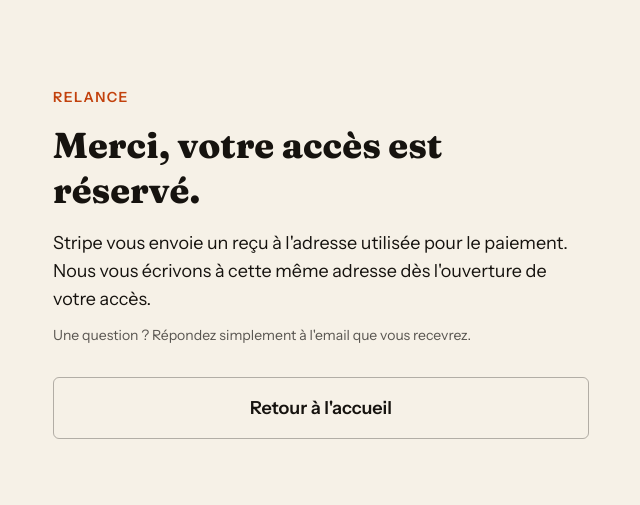
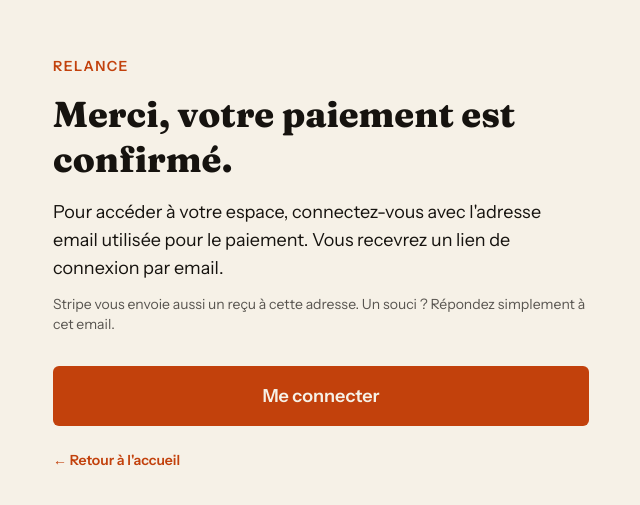
Before and after one commit to fabiendarrietlog-collab/Relance, a Next.js app: page /merci in a window 1280 px wide. Shown: the part 137-642 px from the top of the page, without its empty margins (319-959 px from the left). Built offline with nearby package versions, Linux system fonts and the light colour scheme.

Commit message:
Update page.tsx

```diff
--- a/app/merci/page.tsx
+++ b/app/merci/page.tsx
@@ -1,7 +1,7 @@
 import type { Metadata } from "next";
 
 export const metadata: Metadata = {
-  title: "Merci : votre accès est réservé",
+  title: "Merci : votre paiement est confirmé",
   robots: { index: false },
 };
 
@@ -12,21 +12,25 @@ export default function Merci() {
         Relance
       </p>
       <h1 className="mt-4 font-titre text-4xl font-extrabold leading-tight">
-        Merci, votre accès est réservé.
+        Merci, votre paiement est confirmé.
       </h1>
       <p className="mt-4 text-lg">
-        Stripe vous envoie un reçu à l&apos;adresse utilisée pour le paiement.
-        Nous vous écrivons à cette même adresse dès l&apos;ouverture de votre
-        accès.
+        Pour accéder à votre espace, connectez-vous avec l&apos;adresse email
+        utilisée pour le paiement. Vous recevrez un lien de connexion par
+        email.
       </p>
       <p className="mt-3 text-sm text-encre/70">
-        Une question ? Répondez simplement à l&apos;email que vous recevrez.
+        Stripe vous envoie aussi un reçu à cette adresse. Un souci ? Répondez
+        simplement à cet email.
       </p>
       <a
-        href="/"
-        className="mt-8 flex w-full items-center justify-center rounded-md border border-encre/30 px-6 py-4 text-lg font-semibold"
+        href="/connexion"
+        className="mt-8 flex w-full items-center justify-center rounded-md bg-rouille px-6 py-4 text-lg font-semibold text-papier"
       >
-        Retour à l&apos;accueil
+        Me connecter
+      </a>
+      <a href="/" className="mt-6 text-sm font-semibold text-rouille">
+        &larr; Retour à l&apos;accueil
       </a>
     </main>
   );
```
